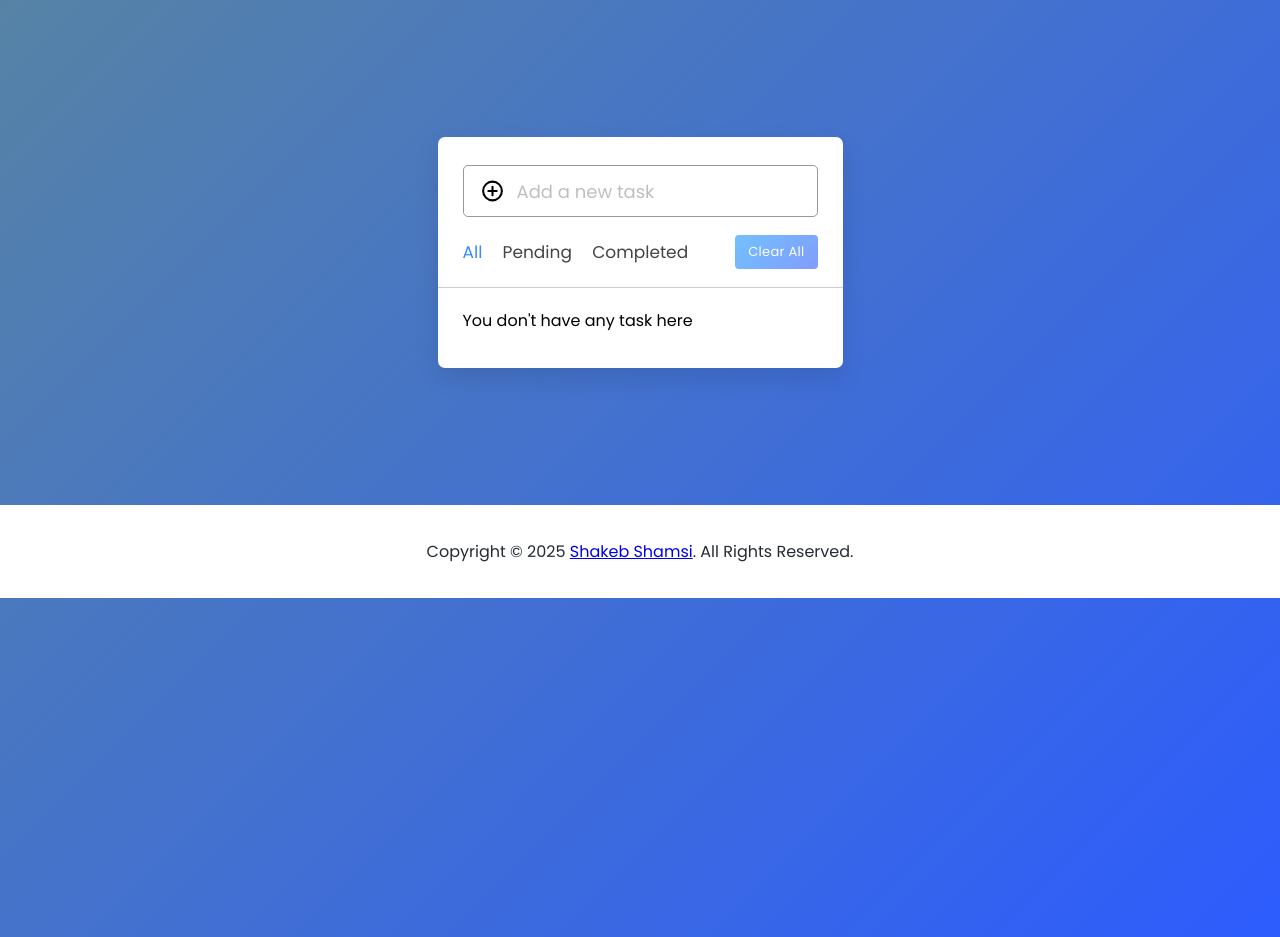
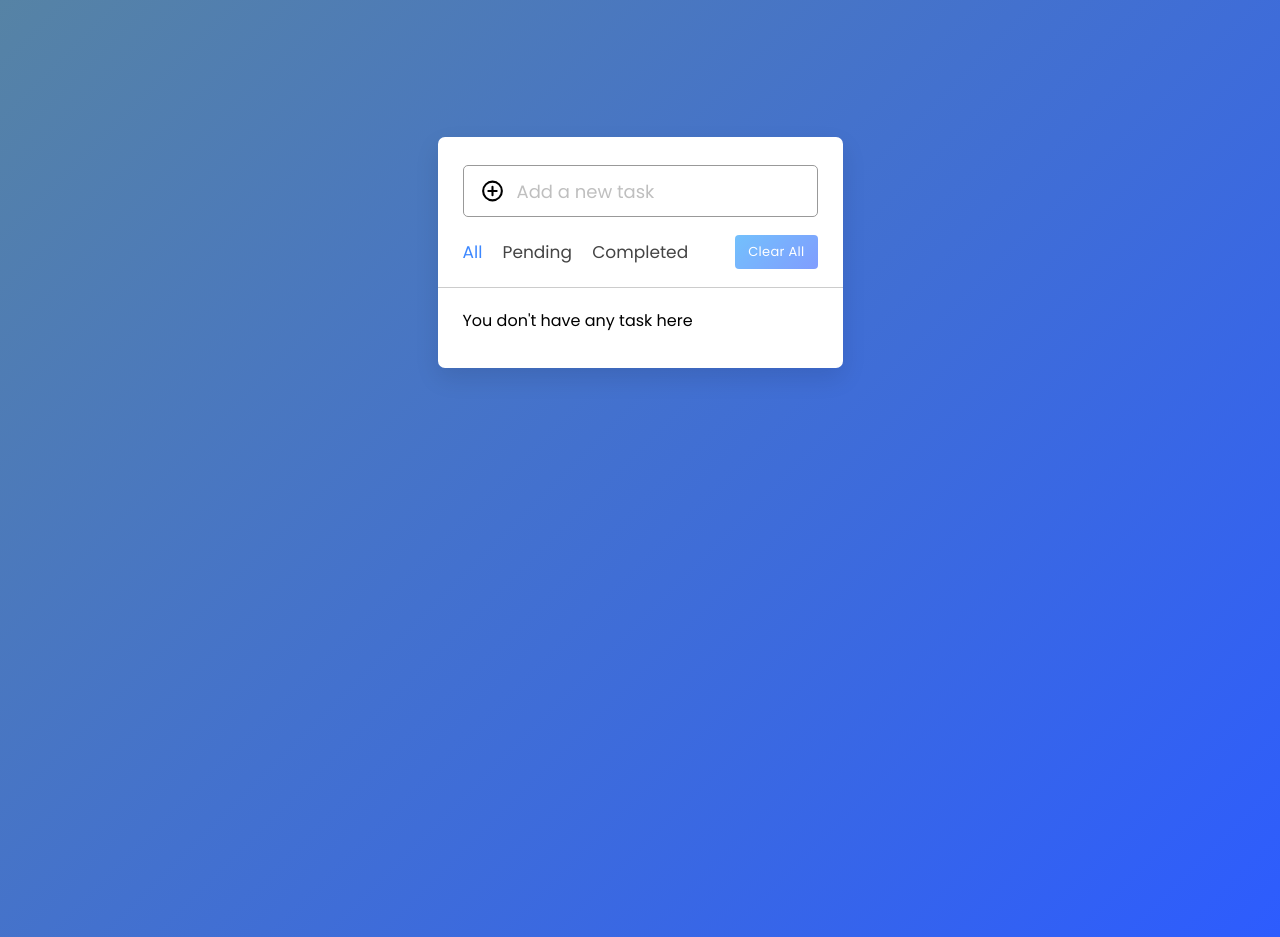
Before and after one commit to ShakebShamsi/To-Do-WebApp, a plain HTML site: page index.html in a window 1280 px wide. Drawn offline with nearby package versions, Linux system fonts and the light colour scheme.

Commit message:
Update index.html
removed footer

```diff
--- a/index.html
+++ b/index.html
@@ -30,7 +30,7 @@
       <ul class="task-box"></ul>
     </div>
 
-    <footer id="footer" class="section bg-dark text-white">
+<!--     <footer id="footer" class="section bg-dark text-white">
       <div class="container">
         <div class="row">
           <div class="col-lg-6 text-center text-lg-start wow fadeInUp">
@@ -43,15 +43,15 @@
               Reserved.
             </p>
           </div>
-<!--           <div class="col-lg-6 wow fadeInUp py-3 mt-auto">
+          <div class="col-lg-6 wow fadeInUp py-3 mt-auto">
             <p class="mb-0 text-center text-lg-end">
               Made with ❤️ by
               <a class="fw-600" href="https://www.shakeb.tazheeb.com">shakeb.com</a>
             </p>
-          </div> -->
+          </div>
         </div>
       </div>
-    </footer>
+    </footer> -->
 
     <script src="script.js"></script>
 
```
